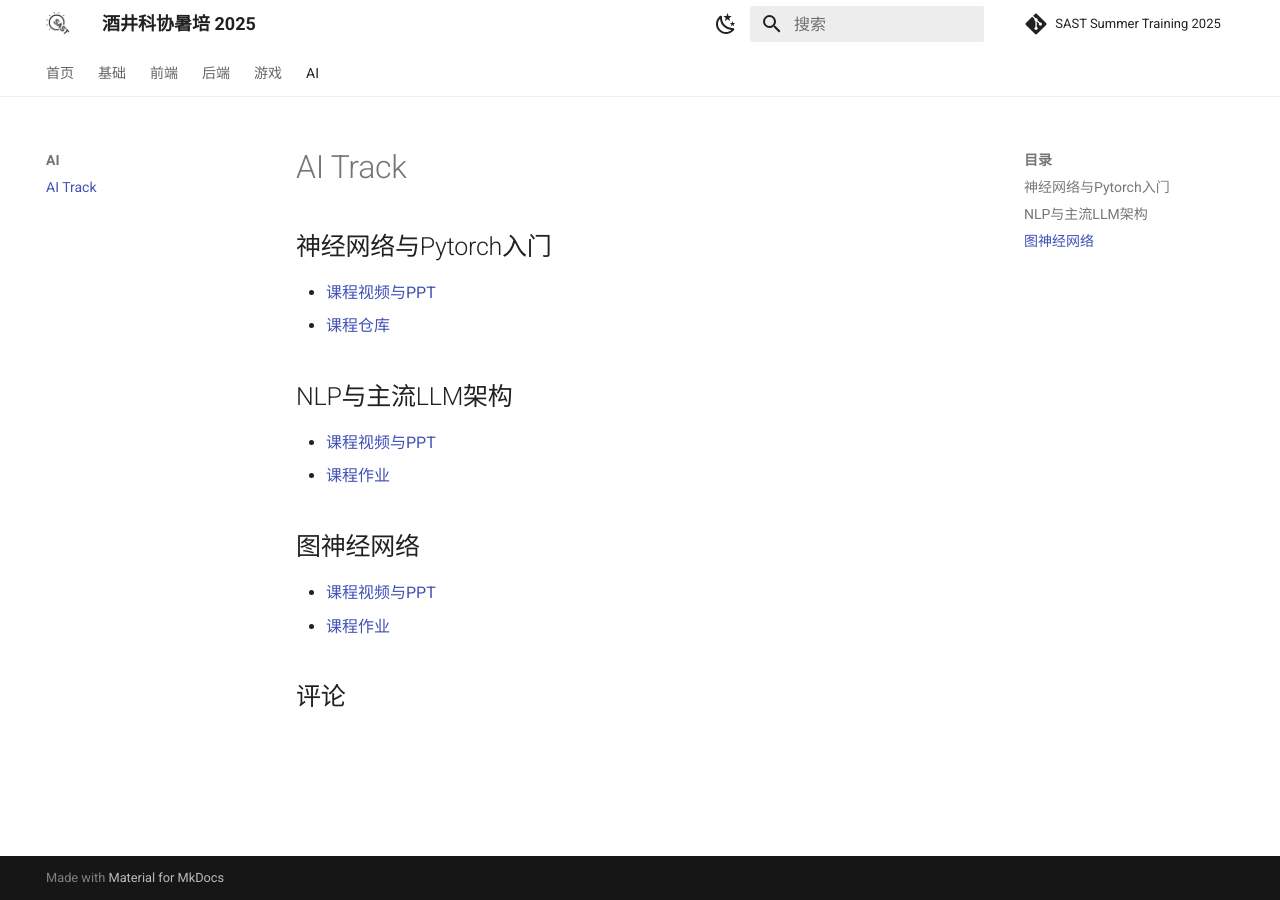
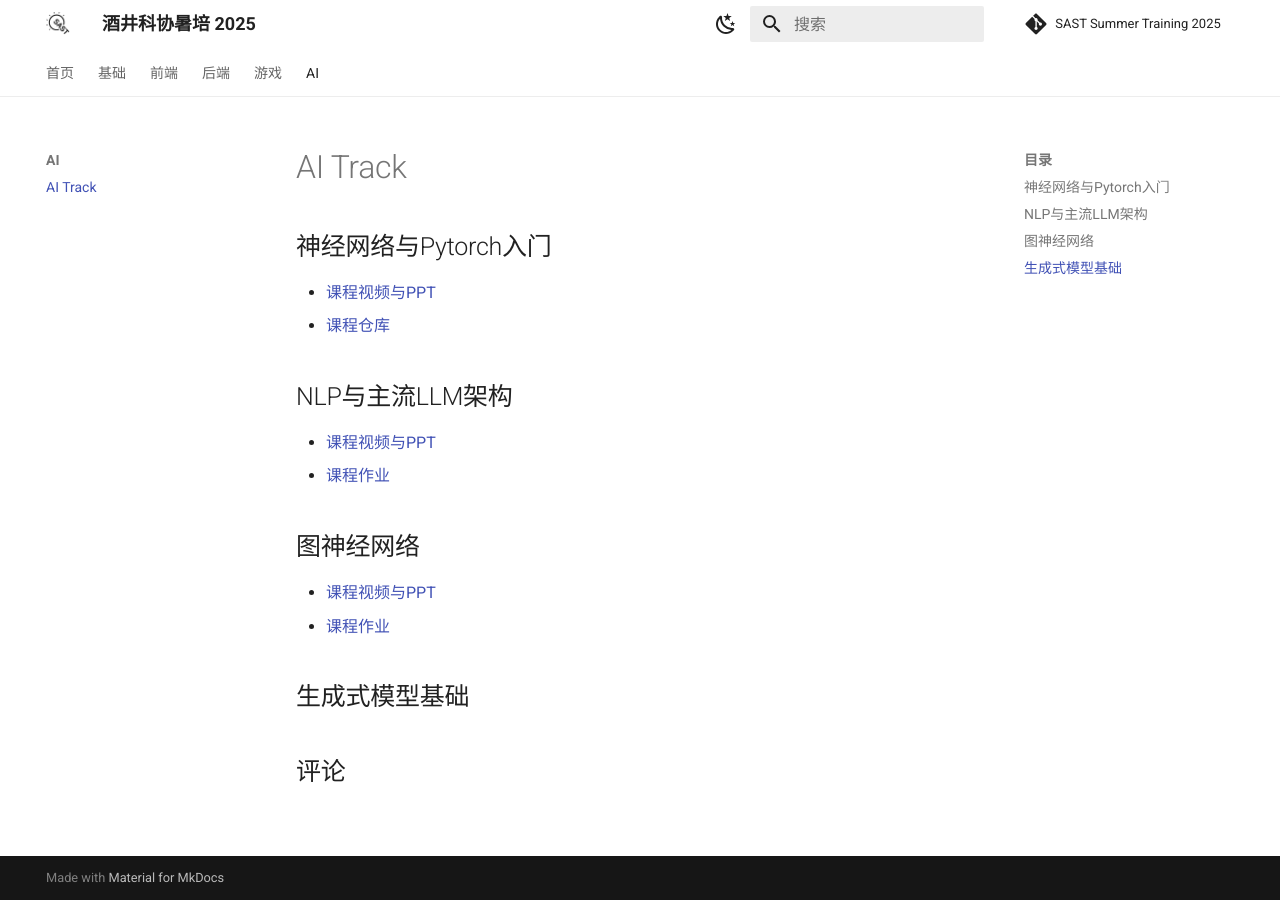
Before and after one commit to sast-summer-training-2025/sast-summer-training-2025.github.io, an MkDocs documentation site: the page built from docs/ai/index_ai.md, in a window 1280 px wide. Built offline with MkDocs 1.6.1 and Material for MkDocs 9.7.7, drawn with Linux system fonts in a browser that asks for light colours; comment, search, counter and statistics services are not loaded.

Commit message:
Update index_ai.md

```diff
--- a/docs/ai/index_ai.md
+++ b/docs/ai/index_ai.md
@@ -11,3 +11,5 @@
 ## 图神经网络
 - [课程视频与PPT](https://cloud.tsinghua.edu.cn/d/fa01affe330a4f178cd8/)
 - [课程作业](https://github.com/MuZhao2333/HW-GNN)
+
+## 生成式模型基础
```
